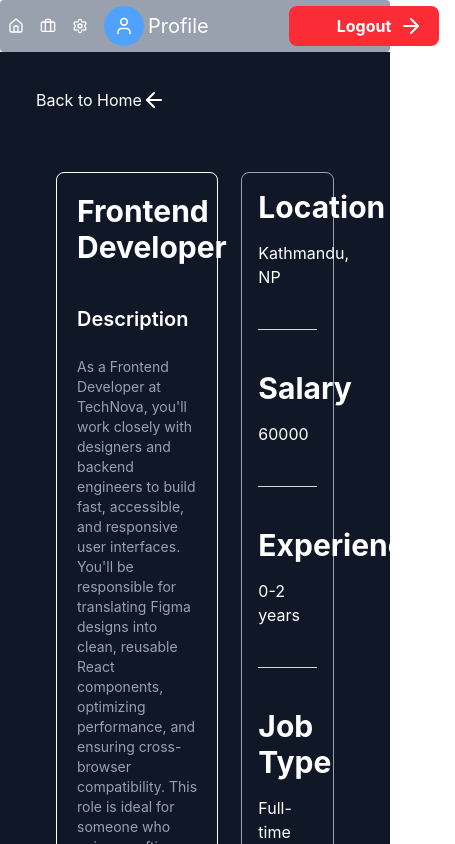
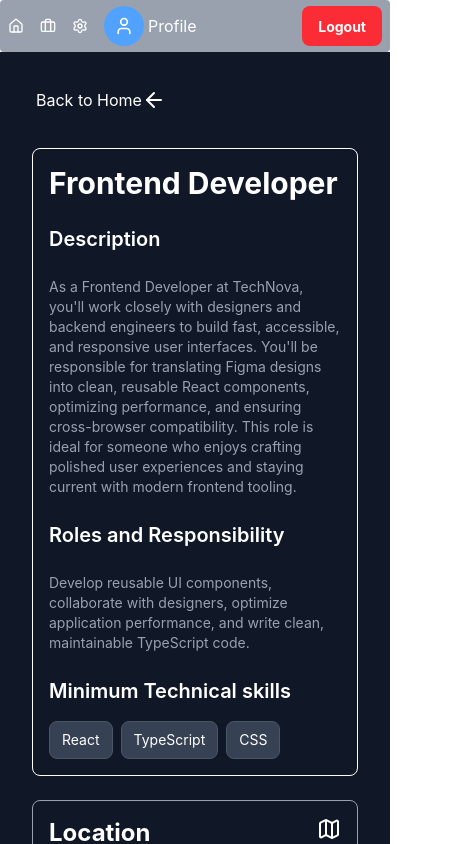
Before and after one commit to ChamlingUttam/jobportal, a React (Vite) app in the folder client/: page /jobs/1 in a window 390 px wide. Shown: the top 844 px of the page, 455 px wide, since content can reach past the window. Built offline with nearby package versions, Linux system fonts and the light colour scheme.

Commit message:
implement ui resposivness

```diff
--- a/client/src/components/common/Logout.tsx
+++ b/client/src/components/common/Logout.tsx
@@ -13,10 +13,10 @@ const Logout = () => {
     }
   return (
     <div className='relative'>
-       <button type="button" className='text-white font-bold bg-red-500 hover:bg-red-600 cursor-pointer p-2 px-12 rounded-lg' onClick={handleLogout}>
-        <span>Logout</span>
+       <button type="button" className='text-white font-bold bg-red-500 hover:bg-red-600 cursor-pointer p-2 px-4 md:px-12 rounded-lg' onClick={handleLogout}>
+        <span className='text-sm md:text-xl'>Logout</span>
        </button>
-        <span className='absolute top-2 right-4 text-white'><ArrowRight/></span>
+        <span className='absolute top-2 right-4 text-white hidden md:block1'><ArrowRight/></span>
     </div>
   )
 }
--- a/client/src/components/jobs/JobCard.tsx
+++ b/client/src/components/jobs/JobCard.tsx
@@ -215,12 +215,12 @@ const { user } = useAppSelector((state) => state.auth);
         </div>
       </div>
 
-         <div className="flex  p-4">
+         <div className="flex items-center gap-1 px-4 pb-2">
            <Link to={`/jobs/${job.id}`}>
            see details
           </Link>
           <span>
-            <ArrowRight/>
+            <ArrowRight className="w-4 h-4"/>
           </span>
 
 
--- a/client/src/components/jobs/JobDetail.tsx
+++ b/client/src/components/jobs/JobDetail.tsx
@@ -76,10 +76,10 @@ const JobDetails = () => {
       <ArrowLeft/>
       </span>
     </div>
-      <div className="w-full flex justify-between p-10">
+      <div className="w-full flex flex-col lg:flex-row justify-between gap-6 p-4 sm:p-6 lg:p-10">
 
       {/**left box with descritpin */}
-      <div className="w-7/12 border-white  rounded-lg flex flex-col gap-10 border p-5">
+      <div className="w-full lg:w-7/12 border-white rounded-lg flex flex-col gap-6 lg:gap-10 border p-4 sm:p-5">
       <h1 className="text-3xl font-bold">{job.title}</h1>
       <div className="flex flex-col">
         <span><h2 className="text-xl font-semibold">Description</h2></span>
@@ -105,36 +105,36 @@ const JobDetails = () => {
       </div>
 
       {/** right details */}
-      <div className="w-4/12 border-gray-400 rounded-lg border p-4">
+       <div className="w-full lg:w-4/12 border-gray-400 rounded-lg border p-4">
       <div className="flex flex-col gap-10">
         <div className="">
           <div className="flex  justify-between gap-4">
-          <h1 className="text-3xl font-bold mb-4" >Location</h1>
-          <Map  className="w-10 h-10"/>
+          <h1 className="text-2xl sm:text-3xl font-bold" >Location</h1>
+          <Map  className="w-6 h-6 sm:w-8 sm:h-8 lg:w-10 lg:h-10"/>
           </div>
           <h2>{job.location}</h2>
         </div>
         <hr className="border-t border-gray-300"/>
           <div className="">
           <div className="flex  justify-between gap-4">
-          <h1 className="text-3xl font-bold mb-4" >Salary</h1>
-          <DollarSign  className="w-10 h-10"/>
+          <h1 className="text-2xl sm:text-3xl font-bold" >Salary</h1>
+          <DollarSign className="w-6 h-6 sm:w-8 sm:h-8 lg:w-10 lg:h-10"/>
           </div>
           <h2>{job.salary}</h2>
         </div>
         <hr className="border-t border-gray-300"/>
          <div className="">
           <div className="flex  justify-between gap-4">
-          <h1 className="text-3xl font-bold mb-4" >Experience</h1>
-          <Clock className="w-10 h-10"/>
+          <h1 className="text-2xl sm:text-3xl font-bold" >Experience</h1>
+          <Clock className="w-6 h-6 sm:w-8 sm:h-8 lg:w-10 lg:h-10"/>
           </div>
           <h2>{"0-2 years"}</h2>
         </div>
         <hr className="border-t border-gray-300"/>
         <div className="">
           <div className="flex  justify-between gap-4">
-          <h1 className="text-3xl font-bold mb-4" >Job Type</h1>
-          <Briefcase  className="w-10 h-10"/>
+          <h1 className="text-2xl sm:text-3xl font-bold" >Job Type</h1>
+          <Briefcase  className="w-6 h-6 sm:w-8 sm:h-8 lg:w-10 lg:h-10"/>
           </div>
           <h2>{job.type}</h2>
         </div>
--- a/client/src/components/jobs/JobList.tsx
+++ b/client/src/components/jobs/JobList.tsx
@@ -40,17 +40,17 @@ const JobList = () => {
   console.log("jobs:", jobs, "loading:", loading, "error:", error);
   return (
     <div className="p-6 w-full lg:max-w-350 mx-auto bg-gray-900 text-white ">
-      <div className="w-full flex justify-between  p-2">
+      <div className="w-full flex flex-col md:flex-row md:justify-between gap-3 p-2">
       <span>
-         <h1 className="mb-6 text-2xl md:text-3xl font-bold hidden md:block">
+         <h1 className="text-xl md:text-3xl font-bold">
         Open Positions ({filterJobs.length})
       </h1></span>
-      <div className=" relative ">
+      <div className="relative w-full lg:w-auto">
 
          <span>
         <input
         onChange={(e)=>setSearch(e.target.value)}
-         type="text" placeholder="search job by comapyn,titl,types..."  className="text-md text-white p-2 lg:w-sm w-full  border border-gray-400 rounded-lg" />
+         type="text" placeholder="search job by comapyn,titl,types..."  className="text-md text-white p-2 lg:w-80 w-full  border border-gray-400 rounded-lg" />
       </span>
       <span className=" absolute right-2  top-2">
         <Search className="text-gray-400 hidden lg:block"/>
@@ -61,7 +61,7 @@ const JobList = () => {
 
 
 
-     <div className="grid grid-cols-2 md:grid-cols-3  gap-4 items-stretch">
+     <div className="grid grid-cols-1 sm:grid-cols-2 md:grid-cols-3 gap-3 sm:gap-4 md:gap-6 items-stretch">
 
       {loading && (
         <Loader/>
--- a/client/src/components/layout/Navbar.tsx
+++ b/client/src/components/layout/Navbar.tsx
@@ -22,9 +22,9 @@ const Navbar = () => {
             <span><h1 className="font-bold text-white text-2xl">Job Portal</h1></span>
         </div>
         {/** right side -*/}
-       <div className="flex items-center justify-between w-full md:w-3xl">
+       <div className="flex items-center justify-between w-full">
          <div>
-            <ul className="flex md:gap-8 gap-4 pr-16 p-2 items-center text-white">
+            <ul className="flex md:gap-8 gap-4 pr-2 md:pr-16 p-2 items-center text-white">
                     <Link to={"/jobPage"}>
                 <div className="cursor-pointer gap-1 flex items-center">
                 <li><Home className="w-4 h-4"/></li><span className="text-xl  hidden md:block ">Home</span>
@@ -49,11 +49,11 @@ const Navbar = () => {
     <li className="h-10 w-10 rounded-full bg-blue-400 text-white flex items-center justify-center list-none">
         <User className="w-5 h-5"/>
     </li>
-    <span className="text-xl">{user?.name ?? "Profile"}</span>
+    <span className="md:text-xl text:sm ">{user?.name ?? "Profile"}</span>
 </div>
             </ul>
         </div>
-        <div className="p-4">
+        <div className="md:p-4 p-2">
             <Logout/>
         </div>
         </div>
--- a/client/src/pages/setting/Setting.tsx
+++ b/client/src/pages/setting/Setting.tsx
@@ -97,7 +97,7 @@ const Setting = () => {
 
           <button
           onClick={handleChange}
-          type="submit" className='mt-2 bg-blue-500 hover:bg-blue-600 transition-colors text-white text-sm font-medium rounded-md py-2'>
+          type="button" className='mt-2 bg-blue-500 hover:bg-blue-600 transition-colors text-white text-sm font-medium rounded-md py-2'>
             Save Changes
           </button>
         </div>
```
